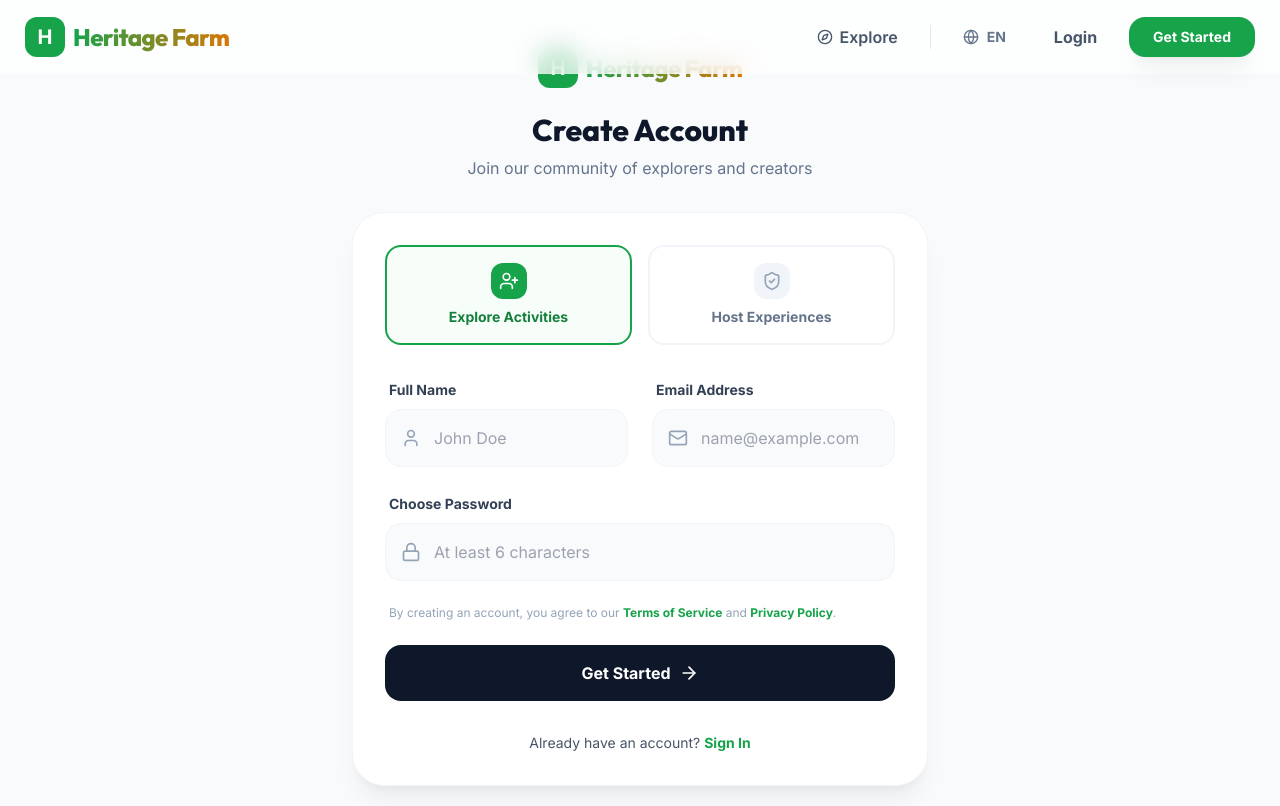
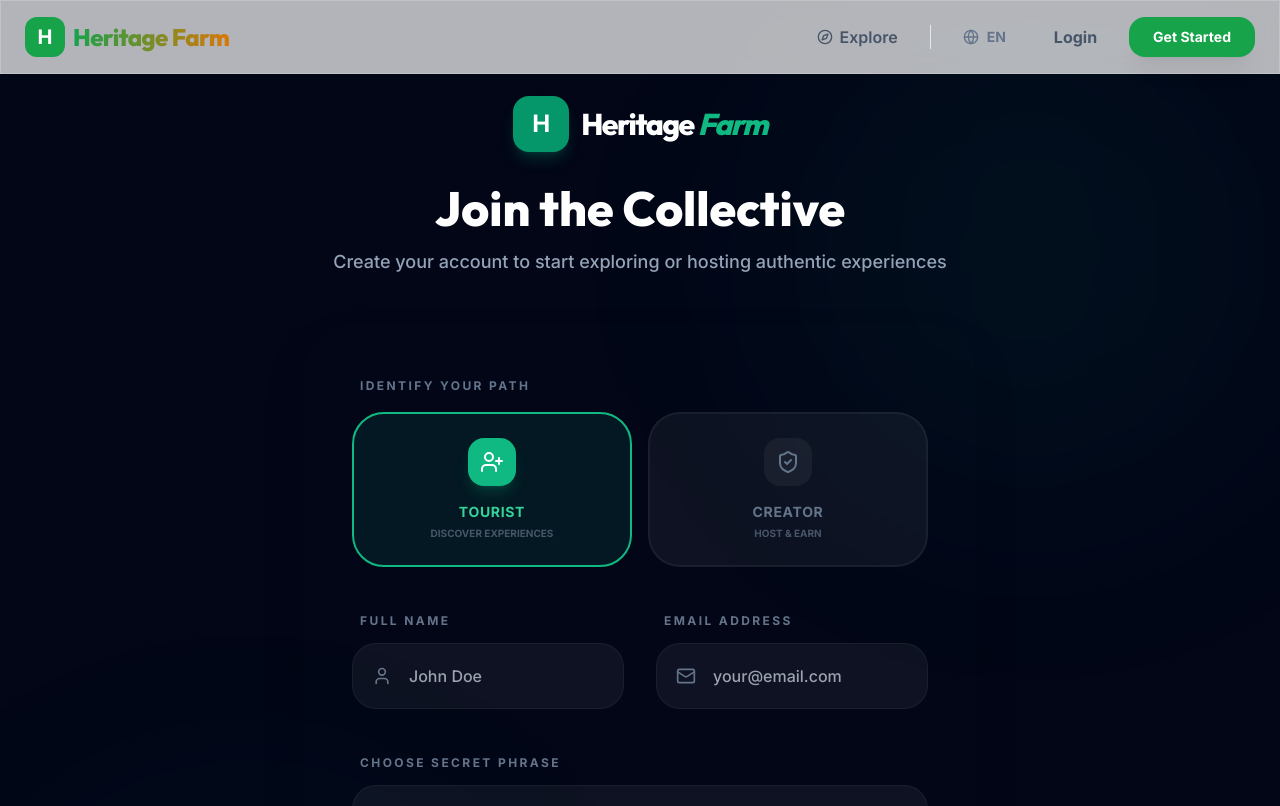
Before and after one commit to Vinitharameshchand/heritage-farm-tn, a React app in the folder frontend/: page /signup in a window 1280 px wide. Shown: the top 806 px of the page. Built offline with nearby package versions, Linux system fonts and the light colour scheme; no server answers; the HTML template or start-up script is replaced by a standard one.

Commit message:
fix error handling

```diff
--- a/frontend/src/pages/Signup.jsx
+++ b/frontend/src/pages/Signup.jsx
@@ -1,6 +1,6 @@
 import React, { useState } from 'react';
 import { motion } from 'framer-motion';
-import { Mail, Lock, User, ArrowRight, UserPlus, ShieldCheck } from 'lucide-react';
+import { Mail, Lock, User, ArrowRight, UserPlus, ShieldCheck, AlertCircle } from 'lucide-react';
 import { Link, useNavigate } from 'react-router-dom';
 import { useAuth } from '../contexts/AuthContext';
 
@@ -32,89 +32,107 @@ const Signup = () => {
     };
 
     return (
-        <div className="min-h-screen flex items-center justify-center px-6 py-12 bg-slate-50">
+        <div className="min-h-screen flex items-center justify-center px-6 py-24 bg-slate-950 relative overflow-hidden">
+            {/* Background Decoration */}
+            <div className="absolute top-0 right-0 w-[500px] h-[500px] bg-emerald-500/5 blur-[120px] rounded-full" />
+            <div className="absolute bottom-0 left-0 w-[500px] h-[500px] bg-emerald-500/5 blur-[120px] rounded-full" />
+
             <motion.div
-                initial={{ opacity: 0, y: 20 }}
-                animate={{ opacity: 1, y: 0 }}
-                className="max-w-xl w-full"
+                initial={{ opacity: 0, scale: 0.95 }}
+                animate={{ opacity: 1, scale: 1 }}
+                className="max-w-2xl w-full relative z-10"
             >
-                <div className="text-center mb-8">
-                    <Link to="/" className="inline-flex items-center gap-2 mb-6">
-                        <div className="w-10 h-10 bg-primary-600 rounded-xl flex items-center justify-center text-white font-bold text-xl">
+                <div className="text-center mb-12">
+                    <Link to="/" className="inline-flex items-center gap-3 mb-8 group">
+                        <div className="w-14 h-14 bg-emerald-600 rounded-2xl flex items-center justify-center text-white font-black text-2xl shadow-lg shadow-emerald-500/20 group-hover:scale-110 transition-transform">
                             H
                         </div>
-                        <span className="text-2xl font-outfit font-extrabold tracking-tight gradient-text">
-                            Heritage Farm
+                        <span className="text-3xl font-outfit font-black tracking-tighter text-white">
+                            Heritage <span className="text-emerald-500 italic">Farm</span>
                         </span>
                     </Link>
-                    <h2 className="text-3xl font-outfit font-black mb-2">Create Account</h2>
-                    <p className="text-slate-500">Join our community of explorers and creators</p>
+                    <h2 className="text-5xl font-outfit font-black mb-4 text-white">Join the Collective</h2>
+                    <p className="text-slate-400 text-lg font-medium">Create your account to start exploring or hosting authentic experiences</p>
                 </div>
 
-                <div className="bg-white p-8 rounded-[32px] premium-shadow border border-slate-100">
+                <div className="glass-card p-10 md:p-12 rounded-[48px] border-white/5 shadow-2xl">
                     {error && (
-                        <div className="mb-6 p-4 bg-red-50 border border-red-100 text-red-600 rounded-2xl text-sm font-medium">
+                        <motion.div
+                            initial={{ opacity: 0, x: -20 }}
+                            animate={{ opacity: 1, x: 0 }}
+                            className="mb-8 p-5 bg-red-500/10 border border-red-500/20 text-red-400 rounded-2xl text-sm font-bold flex items-center gap-3"
+                        >
+                            <AlertCircle className="w-5 h-5 flex-shrink-0" />
                             {error}
-                        </div>
+                        </motion.div>
                     )}
 
-                    <form onSubmit={handleSubmit} className="space-y-6">
+                    <form onSubmit={handleSubmit} className="space-y-10">
                         {/* Role Selection */}
-                        <div className="grid grid-cols-2 gap-4 mb-8">
+                        <div className="space-y-4">
+                            <label className="text-xs font-black uppercase tracking-[0.2em] text-slate-500 ml-2">Identify Your Path</label>
+                            <div className="grid grid-cols-1 sm:grid-cols-2 gap-4">
                                 <button
                                     type="button"
                                     onClick={() => setFormData({ ...formData, role: 'tourist' })}
-                                className={`p-4 rounded-2xl border-2 transition-all flex flex-col items-center gap-2 ${formData.role === 'tourist'
-                                        ? 'border-primary-600 bg-primary-50/50'
-                                        : 'border-slate-100 hover:border-slate-200 bg-white'
+                                    className={`p-6 rounded-[32px] border-2 transition-all flex flex-col items-center gap-4 group ${formData.role === 'tourist'
+                                        ? 'border-emerald-500 bg-emerald-500/10'
+                                        : 'border-white/5 bg-white/5 hover:border-white/10'
                                         }`}
                                 >
-                                <div className={`p-2 rounded-xl ${formData.role === 'tourist' ? 'bg-primary-600 text-white' : 'bg-slate-100 text-slate-400'}`}>
-                                    <UserPlus className="w-5 h-5" />
+                                    <div className={`w-12 h-12 rounded-2xl flex items-center justify-center transition-all ${formData.role === 'tourist' ? 'bg-emerald-500 text-white shadow-lg shadow-emerald-500/20' : 'bg-white/5 text-slate-500 group-hover:text-slate-300'}`}>
+                                        <UserPlus className="w-6 h-6" />
                                     </div>
-                                <span className={`font-bold text-sm ${formData.role === 'tourist' ? 'text-primary-700' : 'text-slate-500'}`}>Explore Activities</span>
+                                    <div className="text-center">
+                                        <div className={`font-black text-sm uppercase tracking-wider ${formData.role === 'tourist' ? 'text-emerald-400' : 'text-slate-500 group-hover:text-slate-300'}`}>Tourist</div>
+                                        <div className="text-[10px] text-slate-600 font-bold uppercase mt-1">Discover Experiences</div>
+                                    </div>
                                 </button>
 
                                 <button
                                     type="button"
                                     onClick={() => setFormData({ ...formData, role: 'creator' })}
-                                className={`p-4 rounded-2xl border-2 transition-all flex flex-col items-center gap-2 ${formData.role === 'creator'
-                                        ? 'border-heritage-600 bg-heritage-50/50'
-                                        : 'border-slate-100 hover:border-slate-200 bg-white'
+                                    className={`p-6 rounded-[32px] border-2 transition-all flex flex-col items-center gap-4 group ${formData.role === 'creator'
+                                        ? 'border-emerald-500 bg-emerald-500/10'
+                                        : 'border-white/5 bg-white/5 hover:border-white/10'
                                         }`}
                                 >
-                                <div className={`p-2 rounded-xl ${formData.role === 'creator' ? 'bg-heritage-600 text-white' : 'bg-slate-100 text-slate-400'}`}>
-                                    <ShieldCheck className="w-5 h-5" />
+                                    <div className={`w-12 h-12 rounded-2xl flex items-center justify-center transition-all ${formData.role === 'creator' ? 'bg-emerald-500 text-white shadow-lg shadow-emerald-500/20' : 'bg-white/5 text-slate-500 group-hover:text-slate-300'}`}>
+                                        <ShieldCheck className="w-6 h-6" />
                                     </div>
-                                <span className={`font-bold text-sm ${formData.role === 'creator' ? 'text-heritage-700' : 'text-slate-500'}`}>Host Experiences</span>
+                                    <div className="text-center">
+                                        <div className={`font-black text-sm uppercase tracking-wider ${formData.role === 'creator' ? 'text-emerald-400' : 'text-slate-500 group-hover:text-slate-300'}`}>Creator</div>
+                                        <div className="text-[10px] text-slate-600 font-bold uppercase mt-1">Host & Earn</div>
+                                    </div>
                                 </button>
                             </div>
+                        </div>
 
-                        <div className="grid grid-cols-1 md:grid-cols-2 gap-6">
-                            <div className="space-y-2">
-                                <label className="text-sm font-bold text-slate-700 ml-1">Full Name</label>
-                                <div className="relative">
-                                    <User className="absolute left-4 top-1/2 -translate-y-1/2 w-5 h-5 text-slate-400" />
+                        <div className="grid grid-cols-1 md:grid-cols-2 gap-8">
+                            <div className="space-y-3">
+                                <label className="text-xs font-black uppercase tracking-[0.2em] text-slate-500 ml-2">Full Name</label>
+                                <div className="relative group">
+                                    <User className="absolute left-5 top-1/2 -translate-y-1/2 w-5 h-5 text-slate-500 group-focus-within:text-emerald-500 transition-colors" />
                                     <input
                                         type="text"
                                         required
                                         placeholder="John Doe"
-                                        className="w-full pl-12 pr-4 py-4 bg-slate-50 rounded-2xl border border-slate-100 focus:outline-none focus:ring-2 focus:ring-primary-500/20 focus:bg-white transition-all"
+                                        className="w-full pl-14 pr-5 py-5 bg-white/5 rounded-3xl border border-white/5 focus:outline-none focus:border-emerald-500/50 focus:bg-white/10 text-white font-medium transition-all"
                                         value={formData.name}
                                         onChange={(e) => setFormData({ ...formData, name: e.target.value })}
                                     />
                                 </div>
                             </div>
 
-                            <div className="space-y-2">
-                                <label className="text-sm font-bold text-slate-700 ml-1">Email Address</label>
-                                <div className="relative">
-                                    <Mail className="absolute left-4 top-1/2 -translate-y-1/2 w-5 h-5 text-slate-400" />
+                            <div className="space-y-3">
+                                <label className="text-xs font-black uppercase tracking-[0.2em] text-slate-500 ml-2">Email Address</label>
+                                <div className="relative group">
+                                    <Mail className="absolute left-5 top-1/2 -translate-y-1/2 w-5 h-5 text-slate-500 group-focus-within:text-emerald-500 transition-colors" />
                                     <input
                                         type="email"
                                         required
-                                        placeholder="name@example.com"
-                                        className="w-full pl-12 pr-4 py-4 bg-slate-50 rounded-2xl border border-slate-100 focus:outline-none focus:ring-2 focus:ring-primary-500/20 focus:bg-white transition-all"
+                                        placeholder="your@email.com"
+                                        className="w-full pl-14 pr-5 py-5 bg-white/5 rounded-3xl border border-white/5 focus:outline-none focus:border-emerald-500/50 focus:bg-white/10 text-white font-medium transition-all"
                                         value={formData.email}
                                         onChange={(e) => setFormData({ ...formData, email: e.target.value })}
                                     />
@@ -122,40 +140,42 @@ const Signup = () => {
                             </div>
                         </div>
 
-                        <div className="space-y-2">
-                            <label className="text-sm font-bold text-slate-700 ml-1">Choose Password</label>
-                            <div className="relative">
-                                <Lock className="absolute left-4 top-1/2 -translate-y-1/2 w-5 h-5 text-slate-400" />
+                        <div className="space-y-3">
+                            <label className="text-xs font-black uppercase tracking-[0.2em] text-slate-500 ml-2">Choose Secret Phrase</label>
+                            <div className="relative group">
+                                <Lock className="absolute left-5 top-1/2 -translate-y-1/2 w-5 h-5 text-slate-500 group-focus-within:text-emerald-500 transition-colors" />
                                 <input
                                     type="password"
                                     required
-                                    placeholder="At least 6 characters"
-                                    className="w-full pl-12 pr-4 py-4 bg-slate-50 rounded-2xl border border-slate-100 focus:outline-none focus:ring-2 focus:ring-primary-500/20 focus:bg-white transition-all"
+                                    placeholder="••••••••"
+                                    className="w-full pl-14 pr-5 py-5 bg-white/5 rounded-3xl border border-white/5 focus:outline-none focus:border-emerald-500/50 focus:bg-white/10 text-white font-medium transition-all"
                                     value={formData.password}
                                     onChange={(e) => setFormData({ ...formData, password: e.target.value })}
                                 />
                             </div>
                         </div>
 
-                        <p className="text-xs text-slate-400 px-1">
-                            By creating an account, you agree to our <a href="#" className="text-primary-600 font-bold hover:underline">Terms of Service</a> and <a href="#" className="text-primary-600 font-bold hover:underline">Privacy Policy</a>.
-                        </p>
-
                         <button
                             type="submit"
                             disabled={isLoading}
-                            className={`w-full h-14 ${formData.role === 'creator' ? 'bg-heritage-600 hover:bg-heritage-700' : 'bg-slate-900 hover:bg-slate-800'} text-white rounded-2xl font-bold flex items-center justify-center gap-2 transition-all active:scale-95 disabled:opacity-70 disabled:active:scale-100`}
+                            className="w-full h-20 btn-primary text-xl flex items-center justify-center gap-3 disabled:opacity-50"
                         >
-                            {isLoading ? 'Creating Account...' : 'Get Started'}
-                            {!isLoading && <ArrowRight className="w-5 h-5" />}
+                            {isLoading ? 'Creating Identity...' : 'Initialize Account'}
+                            {!isLoading && <ArrowRight className="w-6 h-6" />}
                         </button>
                     </form>
 
-                    <div className="mt-8 text-center text-sm text-slate-600">
-                        Already have an account?{' '}
-                        <Link to="/login" className="text-primary-600 font-bold hover:underline">Sign In</Link>
+                    <div className="mt-12 text-center">
+                        <p className="text-slate-500 font-bold mb-4">Already part of the heritage?</p>
+                        <Link to="/login" className="inline-flex items-center gap-2 text-emerald-500 font-black uppercase tracking-[0.2em] text-sm hover:gap-4 transition-all">
+                            Access Dashboard <ArrowRight className="w-4 h-4" />
+                        </Link>
                     </div>
                 </div>
+
+                <p className="mt-12 text-center text-slate-600 text-[10px] font-black uppercase tracking-[0.3em] max-w-md mx-auto leading-loose">
+                    By initializing your account, you agree to our <span className="text-slate-400">Terms of Service</span> and <span className="text-slate-400">Governance Protocol</span>.
+                </p>
             </motion.div>
         </div>
     );
```
Lines whose indentation alone changed are shown as unchanged.
